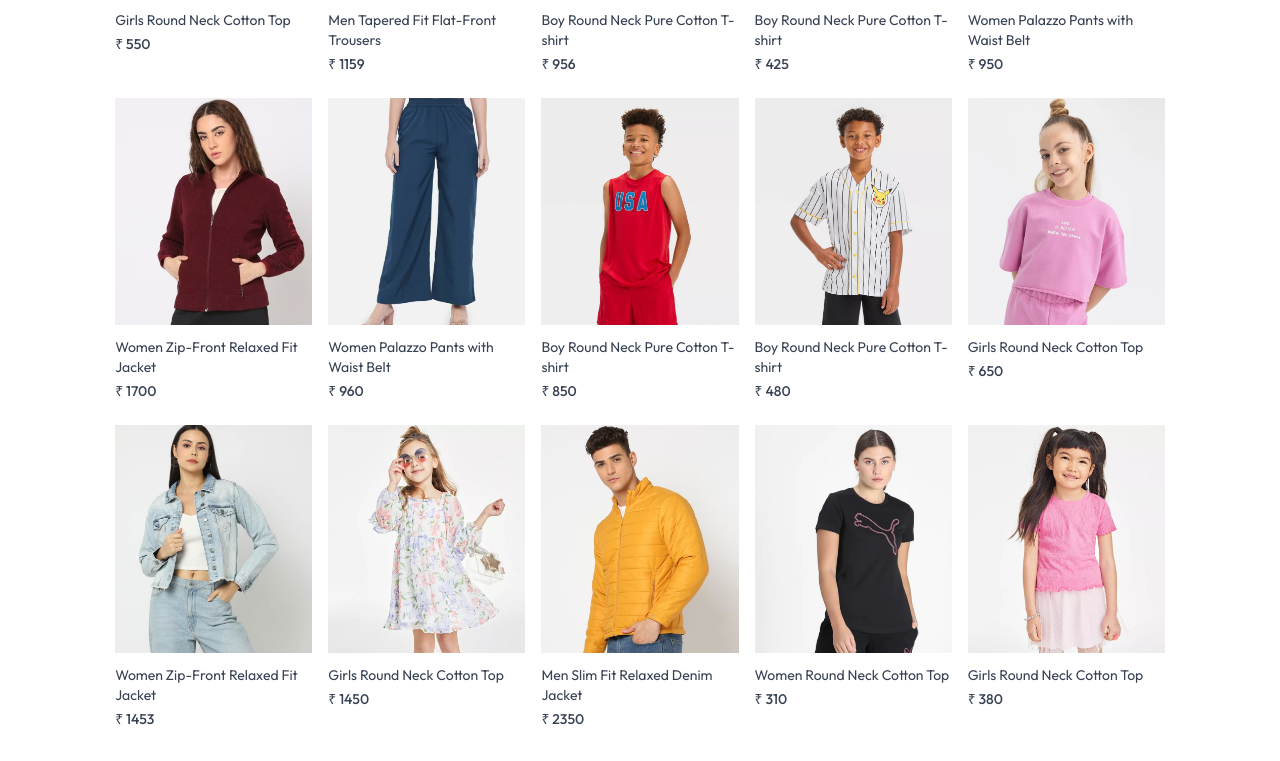
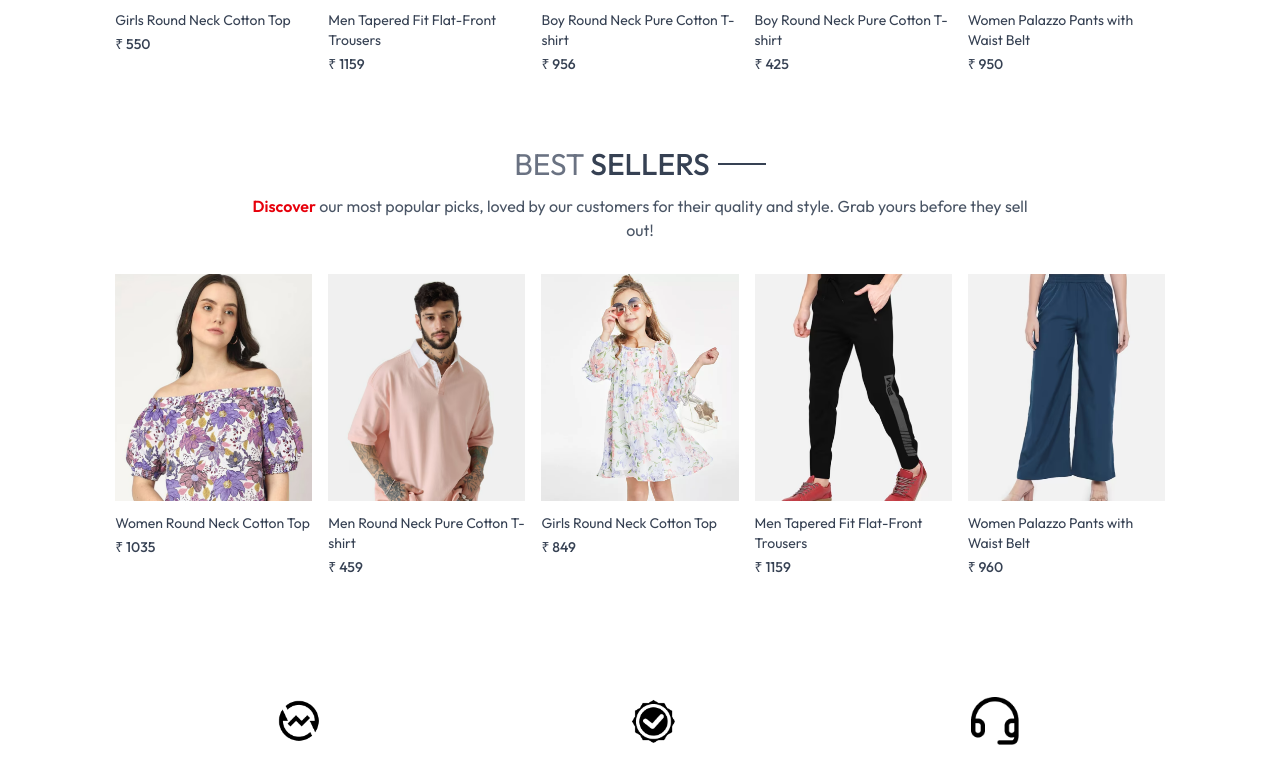
Before and after one commit to Chandanprasad913/Website_Frontend, a React (Vite) app in the folder frontend/: page / in a window 1280 px wide. Shown: the part 1319-2080 px from the top of the page. Built offline with nearby package versions, Linux system fonts and the light colour scheme.

Commit message:
latestCollection minor change

```diff
--- a/frontend/src/components/LatestCollection.jsx
+++ b/frontend/src/components/LatestCollection.jsx
@@ -9,7 +9,7 @@ const LatestCollection = () => {
   const [latestProducts, setLatestProducts] = useState([]);
 
   useEffect(() => {
-    setLatestProducts(products.slice(10, 30));
+    setLatestProducts(products.slice(10, 20));
   }, []);
 
   return (
```
